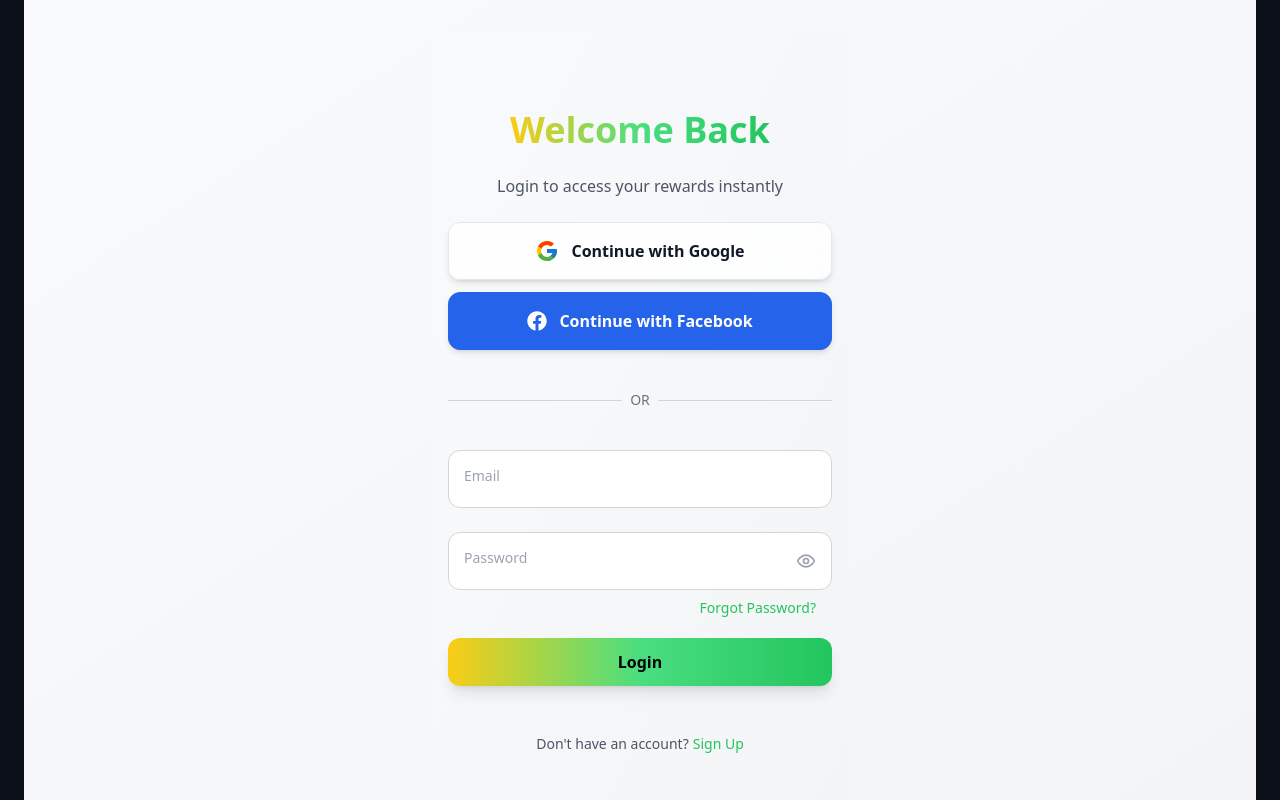
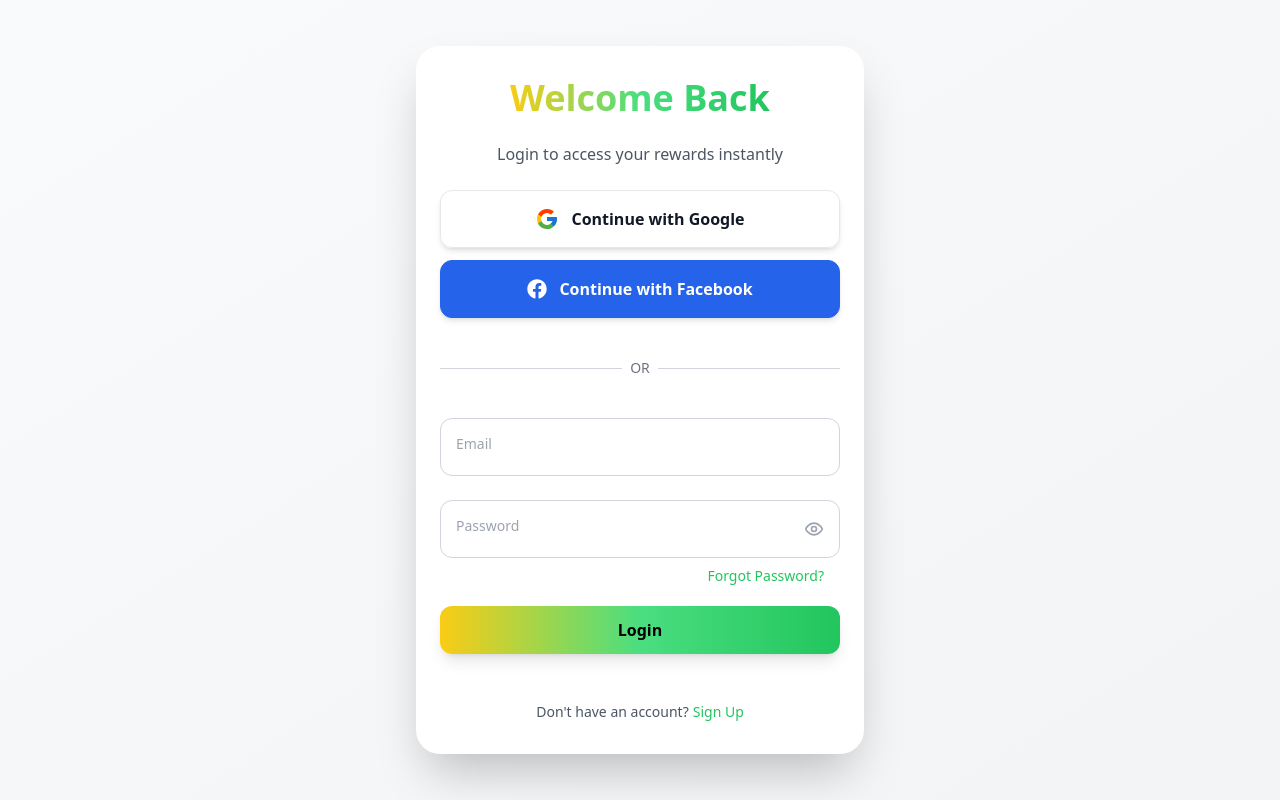
Before and after one commit to tool63/cashin, a Next.js app: page /login in a window 1280 px wide. Built offline with nearby package versions, Linux system fonts and the light colour scheme.

Commit message:
Update layout.tsx

```diff
--- a/app/(auth)/layout.tsx
+++ b/app/(auth)/layout.tsx
@@ -3,8 +3,8 @@ import { ReactNode } from "react";
 
 export default function AuthLayout({ children }: { children: ReactNode }) {
   return (
-    <div className="min-h-screen w-full flex items-center justify-center bg-gradient-to-br from-gray-50 to-gray-100 dark:from-gray-900 dark:to-gray-800 overflow-hidden">
-      <div className="w-full max-w-md max-h-screen overflow-y-auto py-8 px-4 scrollbar-hide">
+    <div className="auth-container bg-gradient-to-br from-gray-50 to-gray-100 dark:from-gray-900 dark:to-gray-800">
+      <div className="auth-card scrollbar-hide">
         {children}
       </div>
     </div>
```
